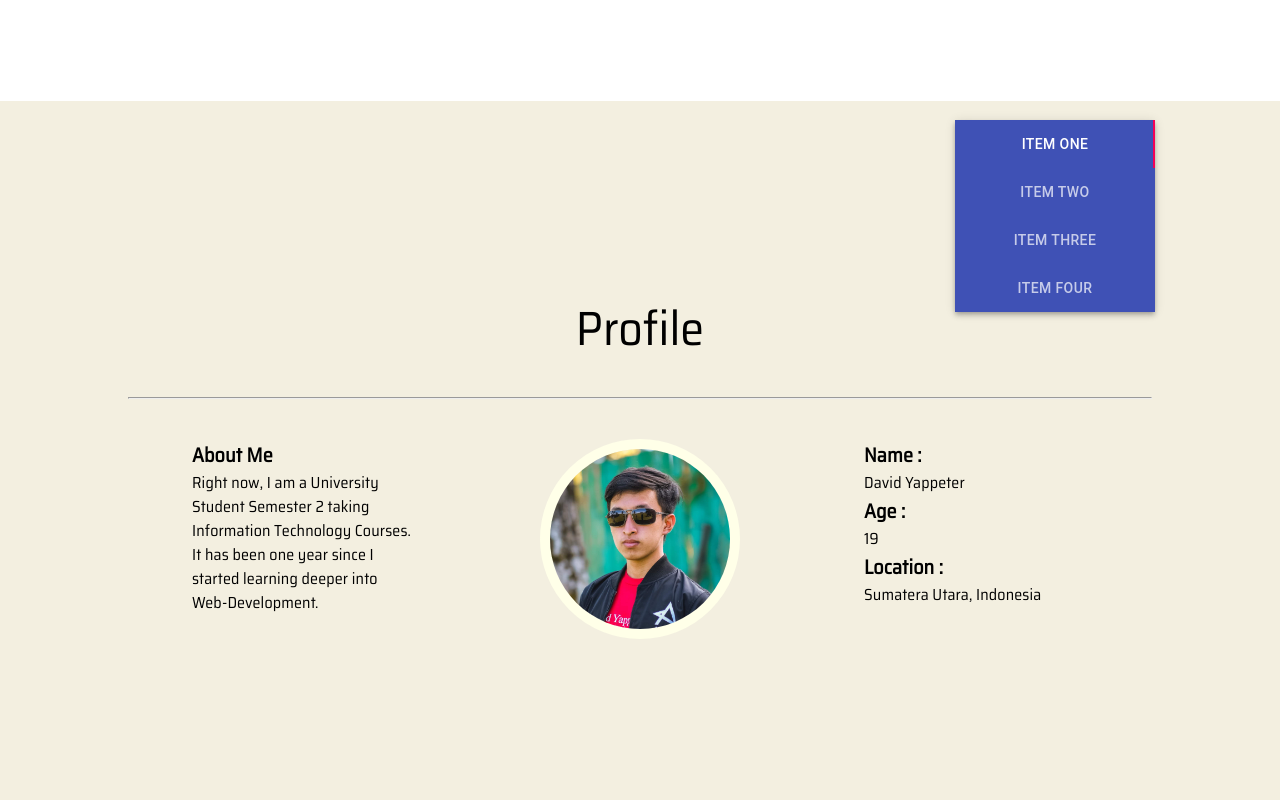
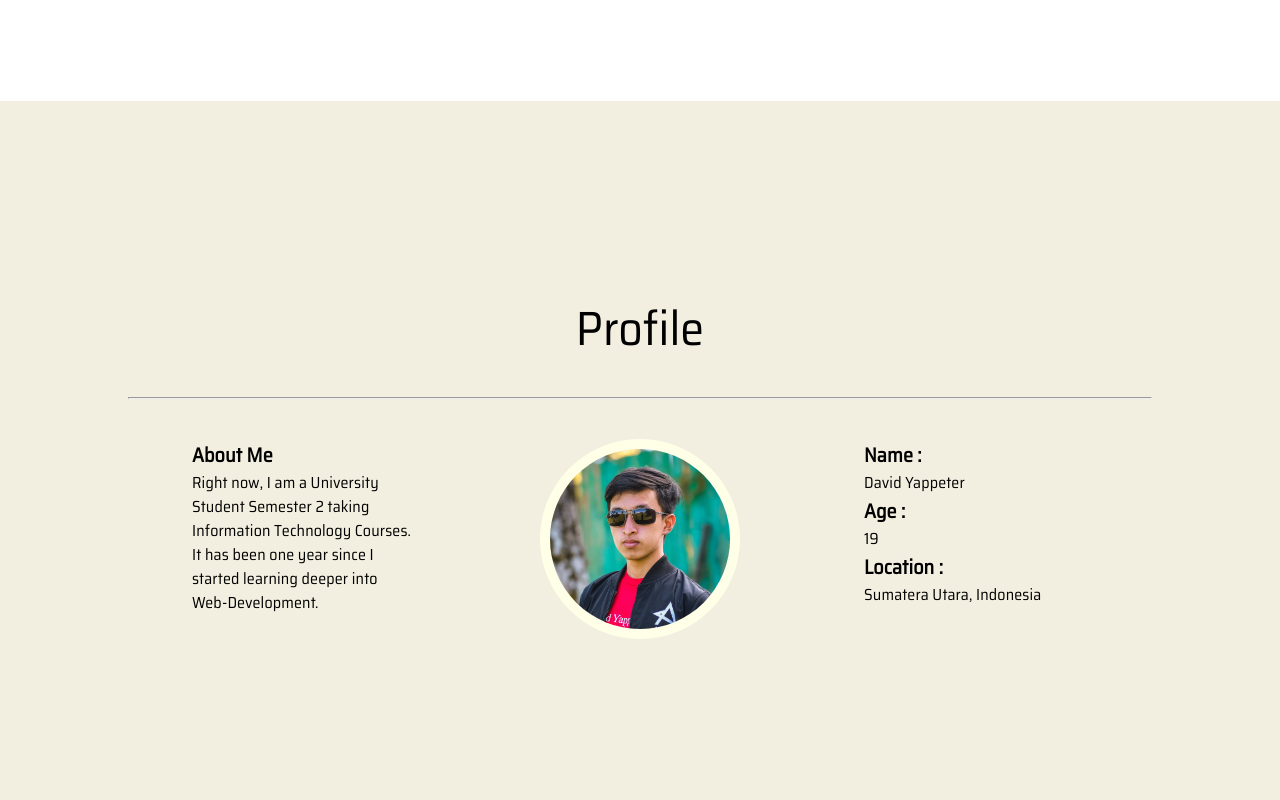
Before and after one commit to david-yappeter/my-web, a React (Create React App) app: page / in a window 1280 px wide. Shown: the part 880-1680 px from the top of the page. Built offline with nearby package versions, Linux system fonts and the light colour scheme.

Commit message:
remove vertical bar

```diff
--- a/package.json
+++ b/package.json
@@ -7,7 +7,7 @@
     "@babel/plugin-proposal-class-properties": "^7.13.0",
     "@material-ui/core": "^4.11.3",
     "@material-ui/icons": "^4.11.2",
-    "@material-ui/lab": "^4.0.0-alpha.57",
+    "@material-ui/lab": "^4.0.0-alpha.58",
     "@material-ui/styles": "^4.11.3",
     "@testing-library/jest-dom": "^5.11.4",
     "@testing-library/react": "^11.1.0",
--- a/src/components/Layout/Footer/Footer.jsx
+++ b/src/components/Layout/Footer/Footer.jsx
@@ -8,6 +8,7 @@ const Footer = () => {
         display: "block",
         width: "100%",
         height: "300px",
+        textAlign: "center"
       }}>
       <hr />
       {`© ${year} davidyappeter.xyz`}
--- a/src/components/MainPage/MainPage.jsx
+++ b/src/components/MainPage/MainPage.jsx
@@ -90,7 +90,7 @@ const MainPage = () => {
   return (
     <div style={{}}>
       <Header />
-      <VerticalTab value={area} handleAreaClick={handleAreaClick} />
+      {/* <VerticalTab value={area} handleAreaClick={handleAreaClick} /> */}
       <Welcome
         open={open.welcome}
         open2={open.welcome2}
```
Also changed, not shown: 1 other file (tests, documents, lock files or other folders).
